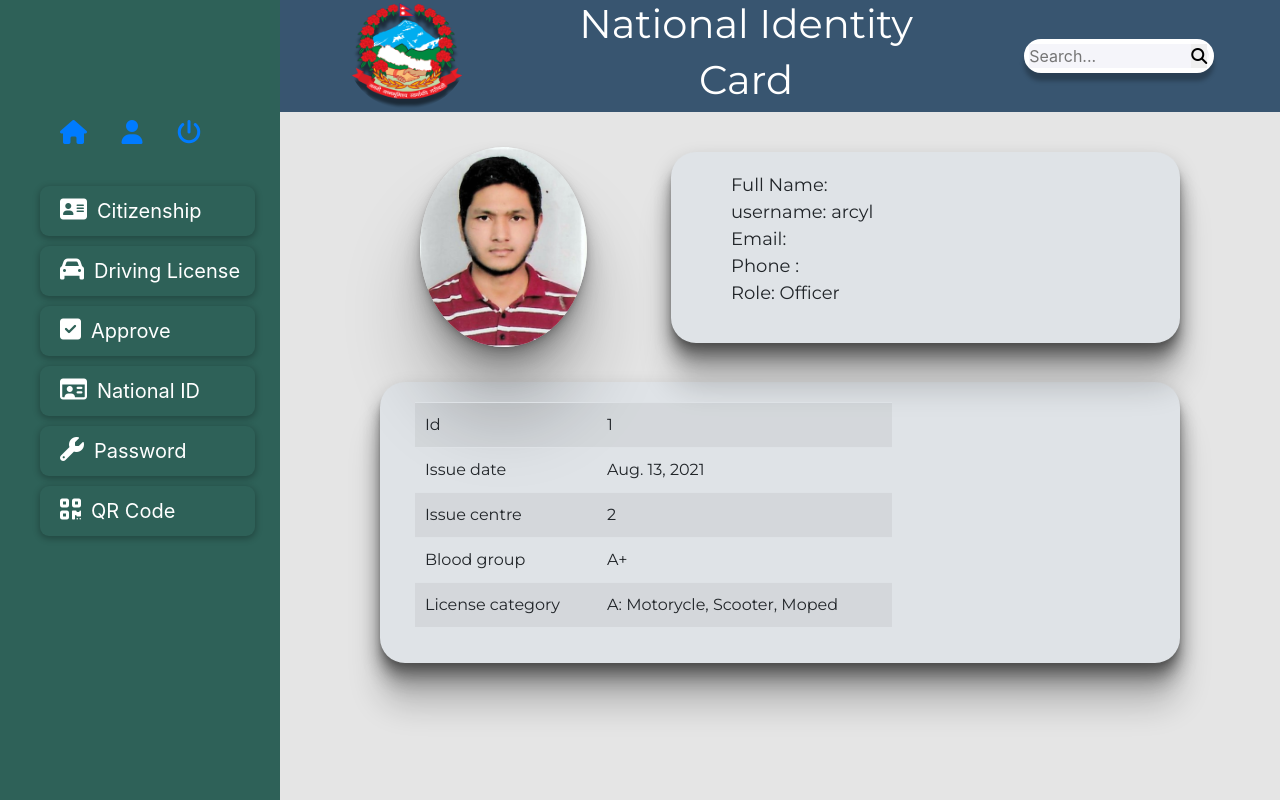
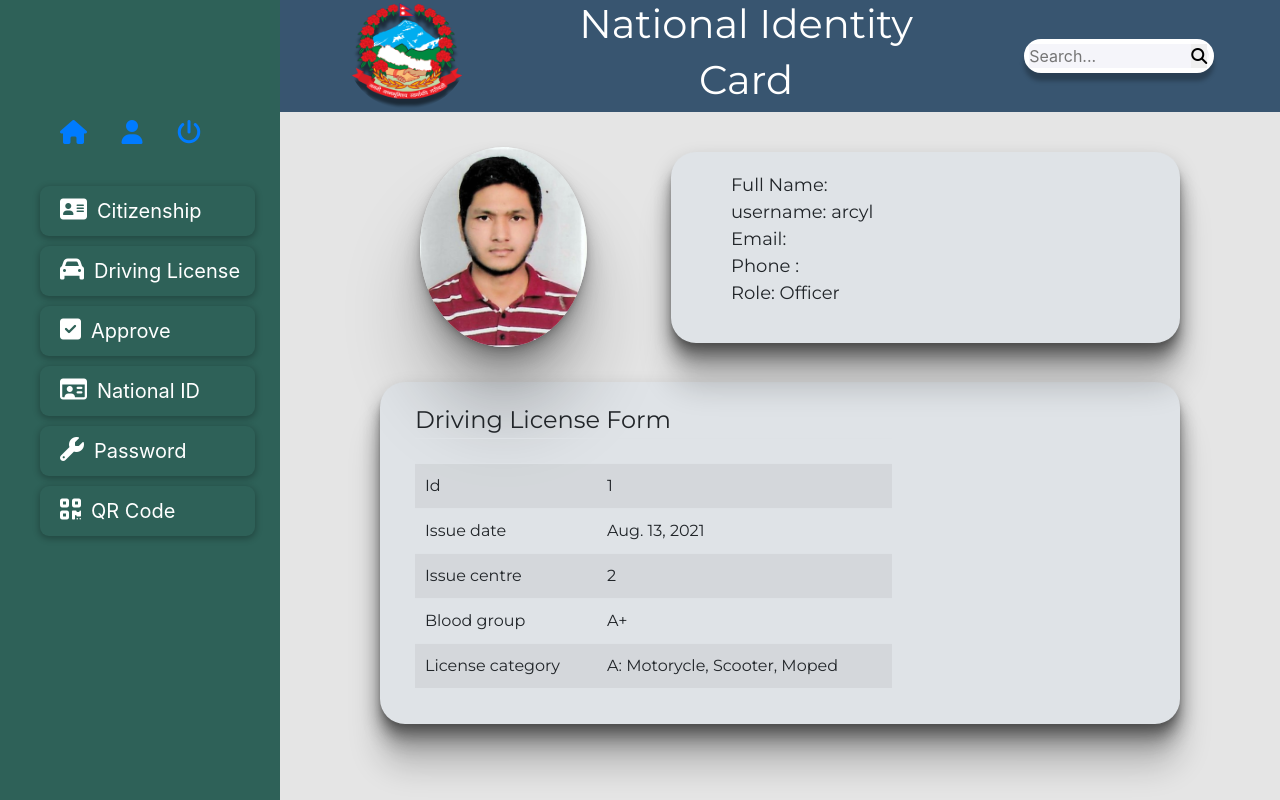
Before and after one commit to stha-prashant/National-Identification-System, a Django app: page /documents/driving-license in a window 1280 px wide. Run offline with Django 3.2, Linux system fonts and the light colour scheme; a user stored in the database is signed in; data comes from the database, SQL or seed files in the repository; some libraries are stand-ins or nearby versions.

Commit message:
Minor changes to documents templates

```diff
--- a/NID/documents/templates/documents/citizenship.html
+++ b/NID/documents/templates/documents/citizenship.html
@@ -21,11 +21,11 @@
                     {% endif %}
 
             <div class="content-section">
+                <legend class="border-bottom mb-4">Citizenship Form</legend>
                 {% if form %}
                     <form enctype="multipart/form-data" id="citizenshipForm" data-regions-url="{% url 'ajax_load_regions' %}" data-districts-url="{% url 'ajax_load_districts' %}" data-local-categories-url="{% url 'ajax_load_local_categories' %}" data-locals-url="{% url 'ajax_load_locals' %}" action="{% url 'citizenship_form' %}" method="post">
                         {% csrf_token %}
                         <fieldset class="form-group">
-                            <legend class="border-bottom mb-4">Citizenship Form</legend>
                             <!--{{ form.as_p}} -->
                             {{ form|crispy }}
                         </fieldset>
--- a/NID/documents/templates/documents/driving_license.html
+++ b/NID/documents/templates/documents/driving_license.html
@@ -21,11 +21,11 @@
                     {% endif %}
 
             <div class="content-section">
+                <legend class="border-bottom mb-4">Driving License Form</legend>
                 {% if form %}
                 <form enctype="multipart/form-data" method="post">
                     {% csrf_token %}
                     <fieldset class="form-group">
-                        <legend class="border-bottom mb-4">Driving License Form</legend>
                         <!--{{ form.as_p}} -->
                         {{ form|crispy }}
                     </fieldset>
```
